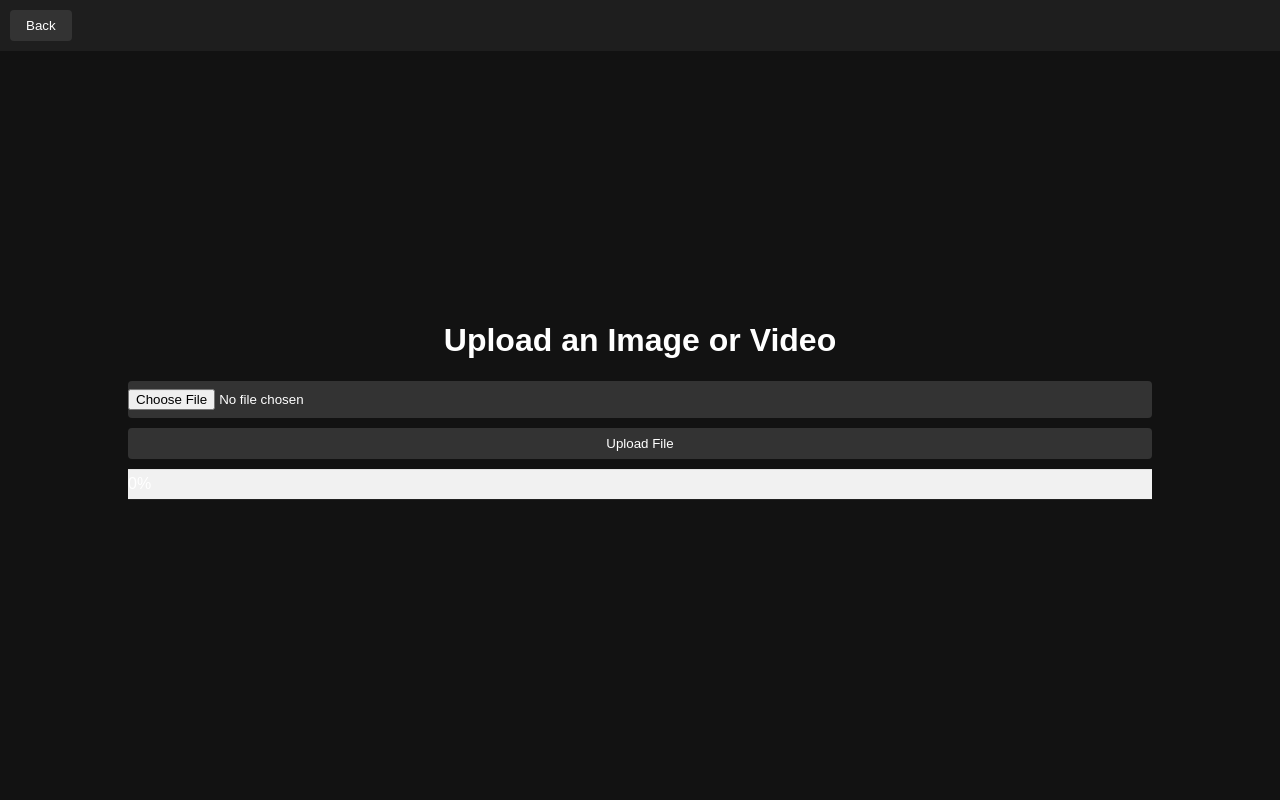
After one commit to Nixuge/temp-media, a Flask app: template templates/upload.html in a window 1280 px wide. The commit adds this page. Run offline with Flask 3, Linux system fonts and the light colour scheme; the template is opened without the code that fills it: most values are stand-ins (such as "Sample title", 1, 10 or a date in 2020); parts of the project's set-up code (start-up, migrations or seed data) failed here and were passed over.

Commit message:
Upload page, delete media, ui improvements, code improvements

```diff
--- a/app.py
+++ b/app.py
@@ -69,6 +69,7 @@ class VARS: #default vars, you still need a json.
     comments: dict[str, str] = {} #TOOD: IMPLEMENT
     symlinks: dict[str, dict[str, dict[str, str | int]]] = {}
     # {original_filename: {symlinks_name1: {expiry: ..., name: ...}, {symlink_name2: ...}} }
+    external_to_remove: list[tuple[str, str]] = []
 
 
 def is_video(filename: str):
@@ -123,6 +124,8 @@ def list_all_files():
     files.sort(key=lambda x: os.path.getmtime(x))
     for i, f in enumerate(files):
         files[i] = f.replace(f"{VARS.media_path}/", "").replace(f"{VARS.media_path}", "")
+
+    files.reverse()
 
     # Note: before this func was generating the length,
     # but not really needed here tbh, can just skip. (at least for now, until maybe implement in webui root).
@@ -205,9 +208,10 @@ def delete_symlink():
     filename = request.json["filename"] #type: ignore
     symlink_name = request.json["symlink_name"] #type: ignore
 
-    VARS.symlinks[filename][symlink_name]["expires_on"] = 0
+    VARS.external_to_remove.append((filename, symlink_name))
+    VARS.symlinks[filename].pop(symlink_name) # Have it disappear instantly from the ui.
 
-    write_new_symlink_dict_to_json()
+    # write_new_symlink_dict_to_json() # Updated in thread anyways, not required.
     return "success"
 
 
@@ -266,6 +270,35 @@ def embed_page(filename: str):
         url = url
     )
 
+@app.route("/upload")
+def upload_page():
+    return render_template(
+        "upload.html",
+        website_root = VARS.website_root
+    )
+
+@app.route('/upload_file', methods=['POST'])
+def upload_file():
+    if 'file' not in request.files:
+        return 'No file part', 400
+
+    file = request.files['file']
+    if file.filename == '' or file.filename is None:
+        return 'No selected file', 400
+
+    file.save(f"{VARS.media_path}/{file.filename}")
+    return 'File uploaded successfully'
+
+@app.route('/delete_file', methods=['POST'])
+def delete_file():
+    filename = request.json['filename'] #type: ignore
+
+    os.remove(f"{VARS.media_path}/{filename}")
+    for link in VARS.symlinks.get(filename, {}).keys():
+        VARS.external_to_remove.append((filename, link))
+
+    return 'File deleted successfully'
+
 @app.route("/<filename>")
 def file_data(filename: str):
     duration = 0
@@ -294,8 +327,11 @@ def thread_func():
                 if current_time >= symlink_data["expires_on"]: #type: ignore
                     to_remove.append((original_filename, symlink))
 
-        if len(to_remove) > 0:
-            for symlink in to_remove:
+        if len(to_remove) > 0 or len(VARS.external_to_remove) > 0:
+            all_to_remove = to_remove + VARS.external_to_remove
+            VARS.external_to_remove.clear()
+
+            for symlink in all_to_remove:
                 try:
                     print(f"Trying to delete {symlink}")
                     symlink_name = symlink[1]
@@ -303,7 +339,11 @@ def thread_func():
                     os.remove(f"{VARS.media_path}/{VARS.symlink_subfolder}/{symlink_name}")
                     if is_video(media_name):
                         os.remove(f"{VARS.media_path}/{VARS.symlink_subfolder}/{symlink_name}-thumb.png")
-                    VARS.symlinks[media_name].pop(symlink_name)
+                    if not media_name in VARS.symlinks.keys() or not symlink_name in VARS.symlinks[media_name].keys():
+                        print("Symlink deleted but couldn't find path in symlink dict.")
+                    else:
+                        VARS.symlinks[media_name].pop(symlink_name)
+                    print("Done deleting symlink.")
                 except:
                     print(f"Failed to remove {symlink}")
                     pass
--- /dev/null
+++ b/templates/upload.html
@@ -0,0 +1,115 @@
+<!DOCTYPE html>
+<html lang="en">
+
+<head>
+    <meta charset="UTF-8">
+    <meta name="viewport" content="width=device-width, initial-scale=1.0">
+    <title>File Upload with Progress Bar</title>
+    <style>
+        .header {
+            background-color: #1e1e1e;
+            padding: 10px;
+            display: flex;
+            align-items: center;
+        }
+
+        .back-button, input {
+            background-color: #333;
+            color: white;
+            border: none;
+            padding: 8px 16px;
+            border-radius: 4px;
+            cursor: pointer;
+        }
+        input {
+            padding: 8px 0;
+            width: 100%;
+        }
+
+        #progress-container {
+            width: 100%;
+            background-color: #f1f1f1;
+            margin-top: 10px;
+        }
+
+        #progress-bar {
+            width: 0%;
+            height: 30px;
+            background-color: #4CAF50;
+            text-align: center;
+            line-height: 30px;
+            color: white;
+        }
+
+        body {
+            margin: 0;
+            padding: 0;
+            font-family: Arial, sans-serif;
+            background-color: #121212;
+            color: #ffffff;
+            display: flex;
+            flex-direction: column;
+            height: 100vh;
+        }
+
+        #content {
+            text-align: center;
+            width: 80%;
+            margin: 0;
+            position: absolute;
+            top: 50%;
+            left: 50%;
+            transform: translate(-50%, -50%);
+        }
+    </style>
+</head>
+
+<body>
+    <div class="header">
+        <button class="back-button" onclick="window.history.back()">Back</button>
+    </div>
+    <div id="content">
+        <h1>Upload an Image or Video</h1>
+        <form id="upload-form" action="{{ website_root }}/upload_file" method="post" enctype="multipart/form-data">
+            <input type="file" name="file" id="file" accept="image/*,video/*">
+            <br>
+            <input type="submit" value="Upload File" style="margin-top: 10px;">
+        </form>
+
+        <div id="progress-container">
+            <div id="progress-bar">0%</div>
+        </div>
+    </div>
+
+    <script>
+        document.getElementById('upload-form').addEventListener('submit', function (e) {
+            e.preventDefault();
+
+            var formData = new FormData(this);
+            var progressBar = document.getElementById('progress-bar');
+
+            var xhr = new XMLHttpRequest();
+            xhr.open('POST', '{{ website_root}}/upload_file', true);
+
+            xhr.upload.onprogress = function (e) {
+                if (e.lengthComputable) {
+                    var percentComplete = (e.loaded / e.total) * 100;
+                    progressBar.style.width = percentComplete + '%';
+                    progressBar.textContent = Math.round(percentComplete) + '%';
+                }
+            };
+
+            xhr.onload = function () {
+                if (xhr.status === 200) {
+                    // alert('File uploaded successfully!');
+                } else {
+                    // alert('Error uploading file.');
+                }
+            };
+
+            xhr.send(formData);
+        });
+    </script>
+</body>
+
+</html>
```
Also changed, not shown: templates/index.html (+54 -4 lines), templates/media.html (+34 -0 lines).
